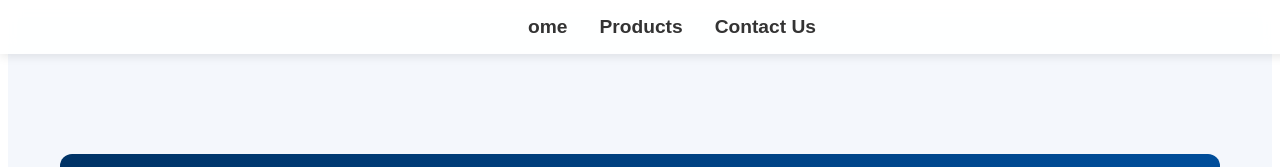
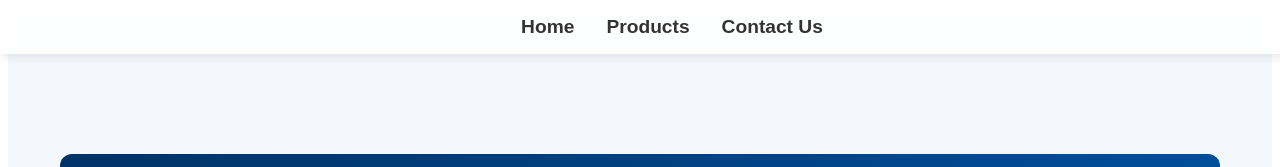
Before and after one commit to victor921/rocox-web-app, a Vue app: page / in a window 1280 px wide. Shown: the top 167 px of the page. Built offline with nearby package versions, Linux system fonts and the light colour scheme.

Commit message:
reverting Home

```diff
--- a/src/App.vue
+++ b/src/App.vue
@@ -3,7 +3,7 @@
     <!-- Header with Navigation -->
     <header class="header">
       <div class="navbar">
-        <router-link to="/" class="nav-link">ome</router-link>
+        <router-link to="/" class="nav-link">Home</router-link>
         <router-link to="/products" class="nav-link">Products</router-link>
         <router-link to="/contact" class="nav-link">Contact Us</router-link>
       </div>
```
